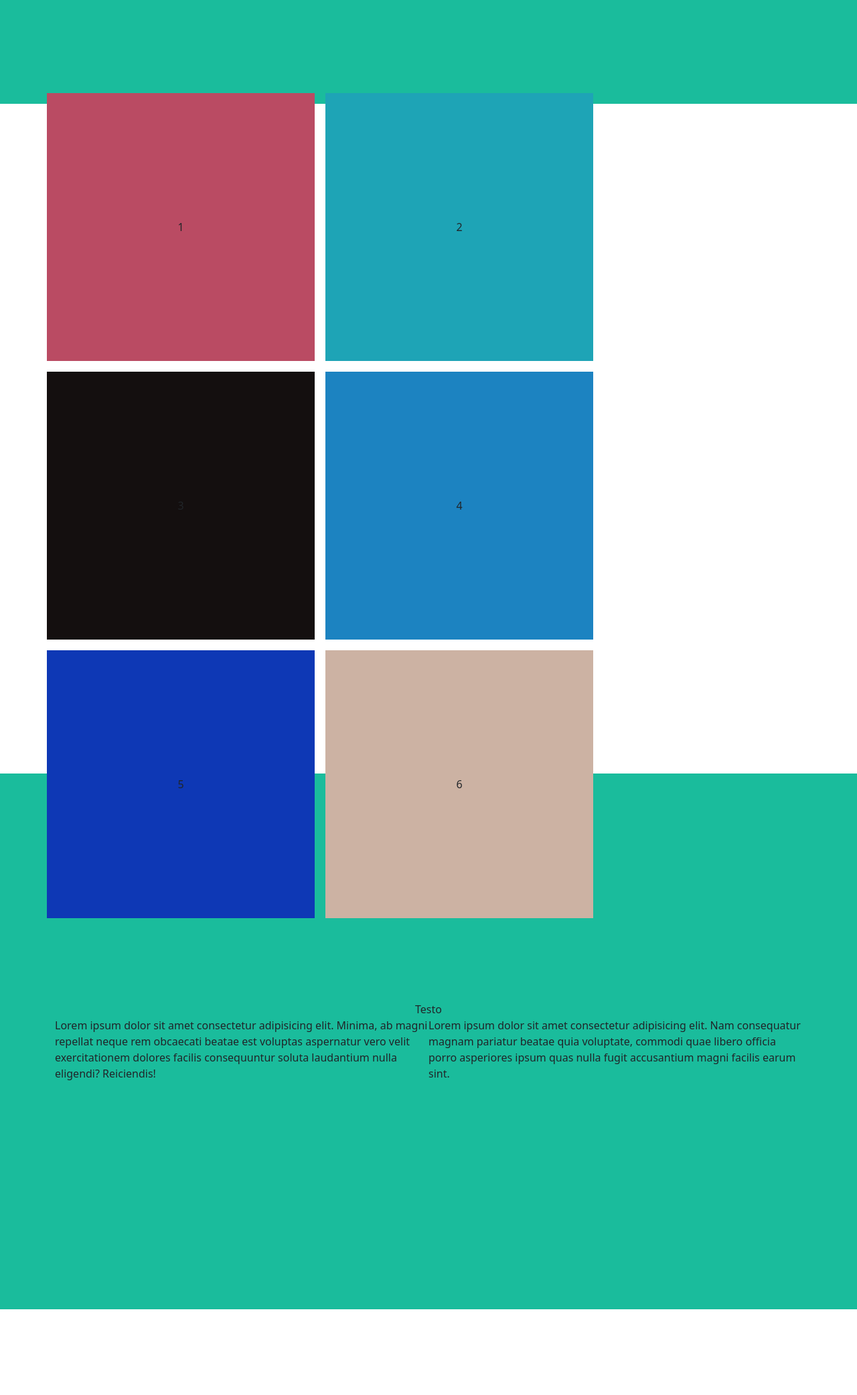
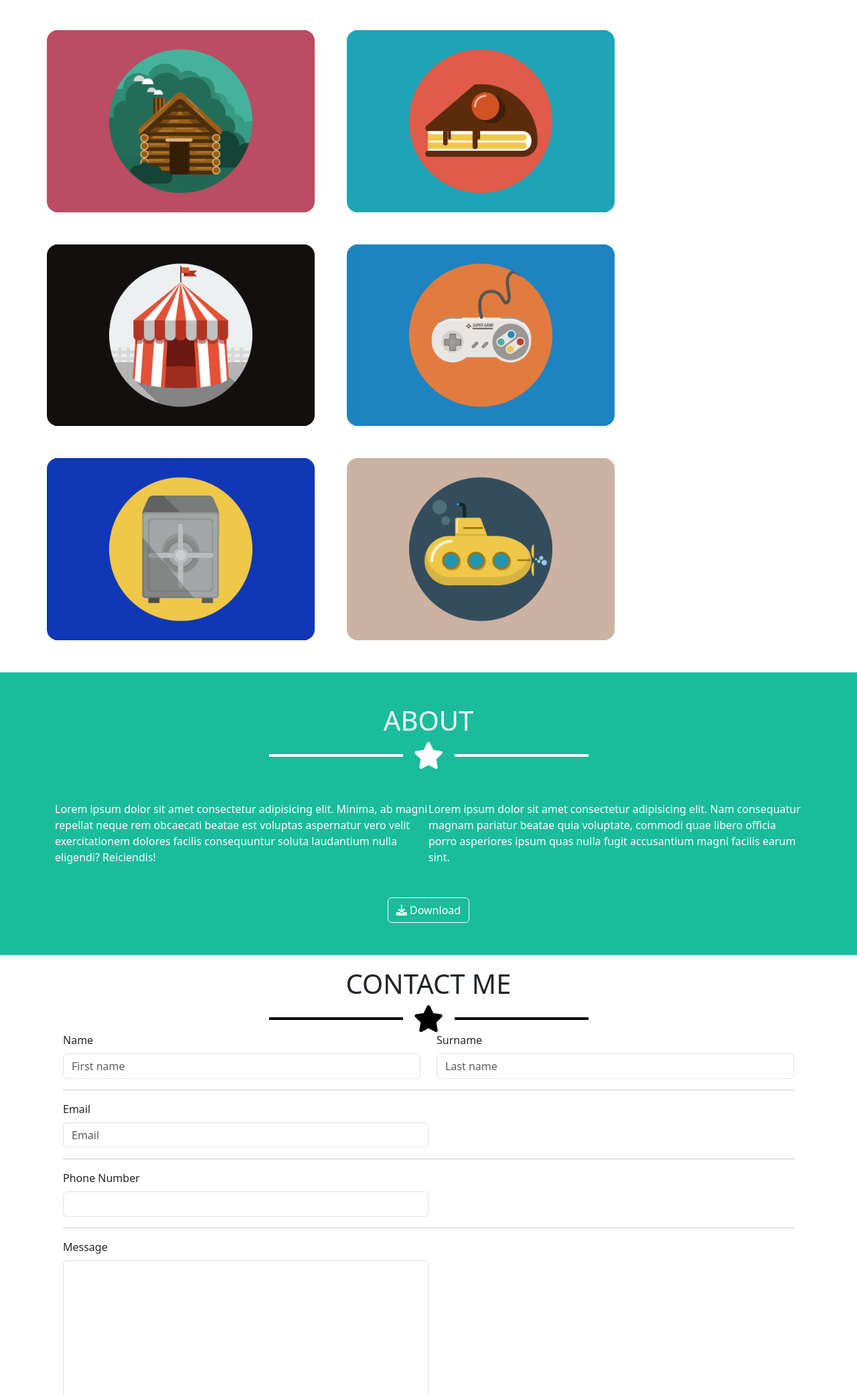
Before and after one commit to Riccardouras/html-css-bootstrap-freelancer, a plain HTML site: page index.html in a window 1280 px wide. Shown: the part 717-2800 px from the top of the page at 67% size. Drawn offline with nearby package versions, Linux system fonts and the light colour scheme.

Commit message:
layout desktop però non capisco perché è storto

```diff
--- a/css/style.css
+++ b/css/style.css
@@ -8,3 +8,17 @@
     width: 300px;
     height: auto;
 }
+li{
+    list-style: none;
+    margin: 0 5px;
+    list
+}
+ul{
+    margin-left: 20px;
+}
+body{
+    overflow-x: hidden;
+}
+.pb-5 h6{
+   margin-left: -67px;
+}
--- a/index.html
+++ b/index.html
@@ -37,7 +37,7 @@
     <main>
         <!-- section con immagine e testo -->
         <section>
-            <div class="height .container-fluid d-flex align-items-center justify-content-center" style="background-color: #1ABC9C;">
+            <div class=" container-fluid d-flex align-items-center justify-content-center" style="background-color: #1ABC9C;">
                 <div class="row">
                     <div class="flex-shrink-0 d-flex justify-content-center img">
                         <img src="./img/avatar.svg" class="mt-1" alt="...">
@@ -46,41 +46,76 @@
                         <h1 class="fs-1 text-center text-white">START BOOTSTRAP</h1>
                     </div>
                     <div class="d-flex justify-content-center container-sm align-items-center gap-3">
-                        <div style="width: 200px; height: 7px; background-color: white; border: white 5px solid ;">
+                        <div style="width: 200px; background-color: white; border: white 2px solid ;">
                         </div>
                         <i class="fa-solid fa-star text-white fs-1"></i>
-                        <div style="width: 200px; height: 7px; background-color: white; border: white 5px solid">
+                        <div style="width: 200px; background-color: white; border: white 2px solid">
                         </div>
                     </div>
-                    <div>
-                        <h2 class="text-white text-center">GRAFIC ARTIST- WEB DESIGNER- ILLUSTRATOR</h2>
+                    <div class="mb-5">
+                        <h3 class="text-white text-center">GRAFIC ARTIST- WEB DESIGNER- ILLUSTRATOR</h3>
                     </div>
                 </div>
             </div>
         </section>
             <!-- Wrapper -->
-        <section>
-            <div class="container-fluid height-2"></div>
-            <div class="container height d-flex align-items-center justify-content-center">
-                <div class="row gap-3">
-                    <div class="col-2 d-flex justify-content-center align-items-center" style="background-color: #BA4B63; height: 400px;width: 400px;">1</div>
-                    <div class="col-2 d-flex justify-content-center align-items-center" style="background-color: #1EA4B6; height: 400px;width: 400px;">2</div>
-                    <div class="col-2 d-flex justify-content-center align-items-center" style="background-color: #140F0F; height: 400px;width: 400px;">3</div>
-                    <div class="col-2 d-flex justify-content-center align-items-center" style="background-color: #1C83C1; height: 400px;width: 400px;">4</div>
-                    <div class="col-2 d-flex justify-content-center align-items-center" style="background-color: #0E38B5; height: 400px;width: 400px;">5</div>
-                    <div class="col-2 d-flex justify-content-center align-items-center" style="background-color: #CCB2A3; height: 400px;width: 400px;">6</div>
+        <section class="mb-5">
+            <div class="container-fluid mt-5 mb-5">
+                <div>
+                    <h2 class="text-center">PORTFOLIO</h2>
+                </div>
+                <div class="d-flex justify-content-center container-sm align-items-center gap-3">
+                    <div style="width: 200px; background-color: black; border: black 2px solid ;">
+                    </div>
+                    <i class="fa-solid fa-star text-black fs-1"></i>
+                    <div style="width: 200px; background-color: black; border: black 2px solid">
+                    </div>
+                </div>
+            </div>
+            <div class="container d-flex align-items-center justify-content-center">
+                <div class="row gap-5">
+                    <div class="col-12 col-2 d-flex justify-content-center align-items-center rounded-4" style="background-color: #BA4B63; width: 400px;">
+                        <img src="./img/cabin.png" class="img-fluid" alt="">
+                    </div>
+                    <div class="col-12 col-2 d-flex justify-content-center align-items-center rounded-4" style="background-color: #1EA4B6; width: 400px;">
+                        <img src="./img/cake.png" class="img-fluid" alt="">
+                    </div>
+                    <div class="col-12 col-2 d-flex justify-content-center align-items-center rounded-4" style="background-color: #140F0F; width: 400px;">
+                        <img src="./img/circus.png" class="img-fluid" alt="">
+                    </div>
+                    <div class="col-12 col-2 d-flex justify-content-center align-items-center rounded-4" style="background-color: #1C83C1; width: 400px;">
+                        <img src="./img/game.png" class="img-fluid" alt="">
+                    </div>
+                    <div class="col-12 col-2 d-flex justify-content-center align-items-center rounded-4" style="background-color: #0E38B5; width: 400px;">
+                        <img src="./img/safe.png" class="img-fluid" alt="">
+                    </div>
+                    <div class="col-12 col-2 d-flex justify-content-center align-items-center rounded-4" style="background-color: #CCB2A3; width: 400px;">
+                        <img src="./img/submarine.png" class="img-fluid" alt="">
+                    </div>
                 </div>
             </div>
         </section>
             <!-- About -->
-        <section style="background-color: #1ABC9C;">
-            <div class="container height d-flex justify-content-center align-items-center" >
-                <div class="">
+        <section style="background-color: #1ABC9C;" >
+            <div class="container d-flex justify-content-center align-items-center" >
+                <div class=" mb-5 mt-5">
                     <div class="row">
-                        <div class=" text-center">Testo</div>
-                        <div class="d-flex">
-                            <div class="col">Lorem ipsum dolor sit amet consectetur adipisicing elit. Minima, ab magni repellat neque rem obcaecati beatae est voluptas aspernatur vero velit exercitationem dolores facilis consequuntur soluta laudantium nulla eligendi? Reiciendis!</div>
-                            <div class="col">Lorem ipsum dolor sit amet consectetur adipisicing elit. Nam consequatur magnam pariatur beatae quia voluptate, commodi quae libero officia porro asperiores ipsum quas nulla fugit accusantium magni facilis earum sint.</div>
+                        <div class=" text-center">
+                            <h2 class="text-white fs-1">ABOUT</h2>
+                        </div>
+                        <div class="d-flex justify-content-center container-sm align-items-center gap-3">
+                            <div style="width: 200px; background-color: white; border: white 2px solid ;">
+                            </div>
+                            <i class="fa-solid fa-star text-white fs-1"></i>
+                            <div style="width: 200px; background-color: white; border: white 2px solid">
+                            </div>
+                        </div>
+                        <div class="d-flex mb-5 mt-5">
+                            <div class="col text-white ">Lorem ipsum dolor sit amet consectetur adipisicing elit. Minima, ab magni repellat neque rem obcaecati beatae est voluptas aspernatur vero velit exercitationem dolores facilis consequuntur soluta laudantium nulla eligendi? Reiciendis!</div>
+                            <div class="col text-white ">Lorem ipsum dolor sit amet consectetur adipisicing elit. Nam consequatur magnam pariatur beatae quia voluptate, commodi quae libero officia porro asperiores ipsum quas nulla fugit accusantium magni facilis earum sint.</div>
+                        </div>
+                        <div class="d-flex justify-content-center">
+                            <button style="background-color: #1ABC9C;" type="button" class="btn btn-light text-white"><i class="fa-solid fa-download"></i> Download</button>
                         </div>
                     </div>
                 </div>
@@ -90,47 +125,103 @@
         <section>
             <div class="height d-flex align-items-center justify-content-center">
                 <div class="row container">
-                    <div>Contatti</div>
                     <div>
-                        nome
+                        <h1 class="text-center">CONTACT ME</h1>
+                        <div class="d-flex justify-content-center container-sm align-items-center gap-3">
+                            <div style="width: 200px; background-color: black; border: black 2px solid ;">
+                            </div>
+                            <i class="fa-solid fa-star text-black fs-1"></i>
+                            <div style="width: 200px; background-color: black; border: black 2px solid">
+                            </div>
+                        </div>
+                    </div>
+                    <div>
+                        <form>
+                            <div class="row">
+                              <div class="col">
+                                <label class="mb-2" for="inputEmail4">Name</label>
+                                <input type="text" class="form-control" placeholder="First name">
+                              </div>
+                              <div class="col">
+                                <label class="mb-2" for="inputEmail4">Surname</label>
+                                <input type="text" class="form-control" placeholder="Last name">
+                              </div>
+                            </div>
+                          </form>
+                          <HR></HR>
+                    </div>
+                    <div>
+                        <form>
+                            <div class="form-row">
+                              <div class="form-group col-md-6">
+                                <label class="mb-2" for="inputEmail4">Email</label>
+                                <input type="email" class="form-control" id="inputEmail4" placeholder="Email">
+                              </div>
+                        </form>
                         <hr>
                     </div>
                     <div>
-                        nome
+                        <form>
+                            <div class="form-row">
+                              <div class="form-group col-md-6">
+                                <label class="mb-2" for="inputEmail4">Phone Number</label>
+                                <input type="number" class="form-control" id="inputnumber">
+                              </div>
+                        </form>
                         <hr>
                     </div>
                     <div>
-                        nome
-                        <hr>
-                    </div>
-                    <div>
-                        nome
+                        <form>
+                            <div class="form-row">
+                              <div class="form-group col-md-6">
+                                <label class="mb-2" for="inputEmail4">Message</label>
+                                <textarea name="Message" class="form-control" cols="30" rows="10"></textarea>
+                              </div>
+                        </form>
 
                     </div>
                     <div>
                         <hr>
-                        <button>ciao</button>
+                        <button style="background-color: #1ABC9C;" type="button" class="btn btn-light text-white">Send</button>
                     </div>
                 </div>
             </div>
         </section>
     </main>
-    <footer style="background-color: #3A546D;">
-        <div class="container" >
-            <div class="d-flex justify-content-center" >
+    <footer style="background-color: #2C3E50;">
+        <div style="background-color: #3A546D;"  class="container-fluid " >
+            <div class="row justify-content-center p-5" >
                 <div class="col-3">
-                    Lorem ipsum, dolor sit amet consectetur adipisicing elit. Repudiandae porro officiis non aperiam, repellat ea dicta quas eius quod nesciunt exercitationem enim neque placeat numquam commodi nostrum, eum fuga nemo.
+                    <h3 class="text-white">LOCATION</h3>
+                    <P>Campi flegrei 21120 Capital City</P>
                 </div>
                 <div class="col-3">
-                    Lorem ipsum dolor sit amet consectetur adipisicing elit. Et ratione natus consectetur magnam itaque vero corrupti laborum quo illo ad laudantium corporis architecto id cum atque exercitationem velit, voluptatibus quis!
+                    <h3 class="text-white">AROUND THE WEB</h3>
+                    <ul class="list-group list-group-horizontal">
+                        <!-- Facebook -->
+                        <li><i class="fab fa-facebook-f fa-2x" style="color: #3b5998;"></i></li>
+
+                        <!-- Twitter -->
+                        <li><i class="fab fa-twitter fa-2x" style="color: #55acee;"></i></li>
+
+                        <!-- Google -->
+                        <li><i class="fab fa-google fa-2x" style="color: #dd4b39;"></i></li>
+
+                        <!-- Instagram -->
+                        <li><i class="fab fa-instagram fa-2x" style="color: #ac2bac;"></i></li>
+
+                        <!-- Linkedin -->
+                        <li><i class="fab fa-linkedin-in fa-2x" style="color: #0082ca;"></i></li>
+                    </ul>
                 </div>
                 <div class="col-3">
-                    Lorem ipsum dolor, sit amet consectetur adipisicing elit. Vitae optio cumque a eaque doloremque tempore, cupiditate nam inventore fugit magni ut esse id repudiandae nulla suscipit odit rem labore quibusdam?
+                    <h3 class="text-white">ABOUT FREELENCER</h3>
+                    <P>repudiandae nulla suscipit odit rem labore quibusdam?</P>
                 </div>
             </div>
         </div>
-        <div class="text-center container-fluid" style="background-color: #2C3E50;">
-            copyright
+        <div  style="background-color: #2C3E50;" class=" text-center container-fluid pb-5 mt-5" >
+            <H6 class="text-white">copyright &#169; ur website 2019</H6>
         </div>
 
     </footer>
```
